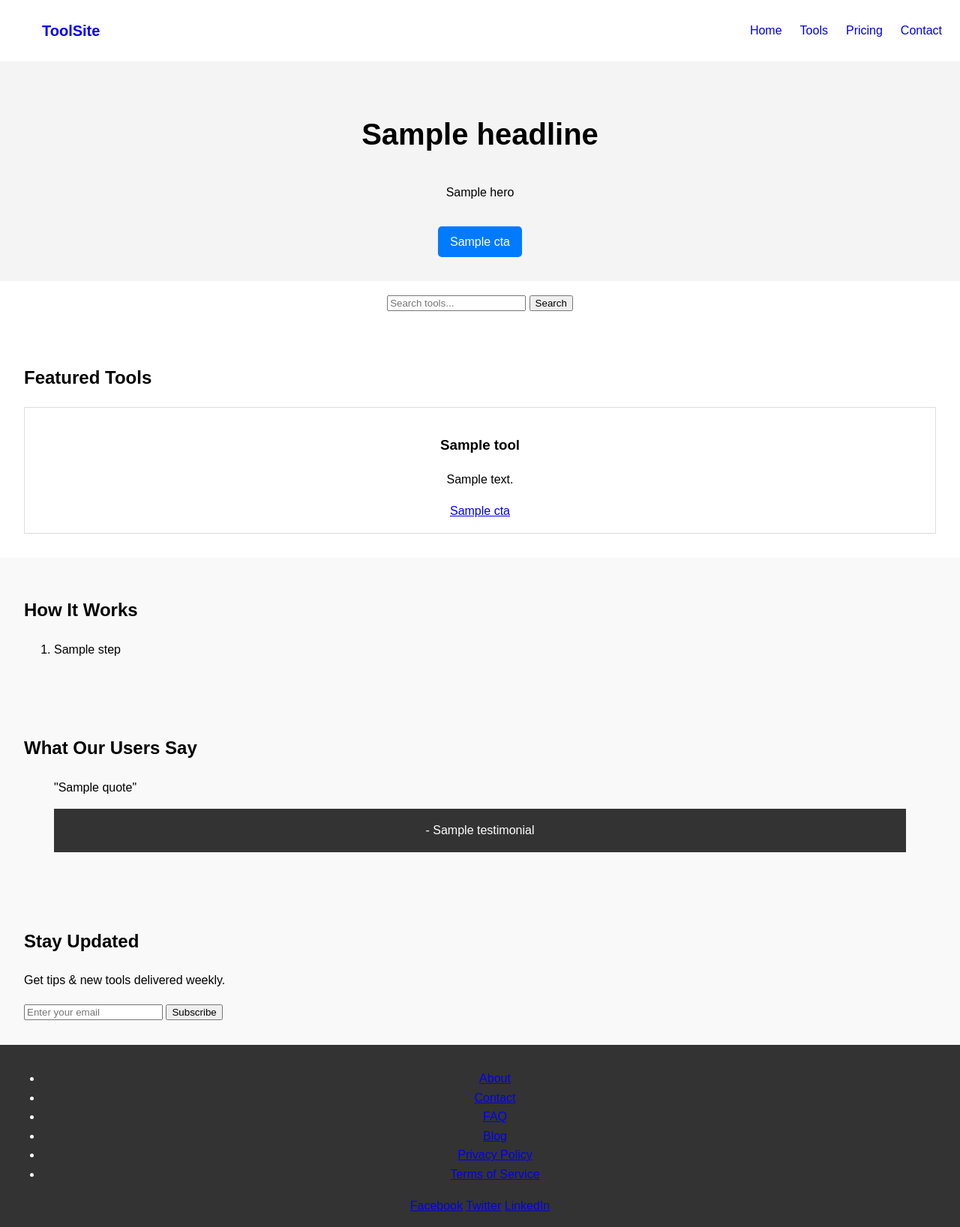
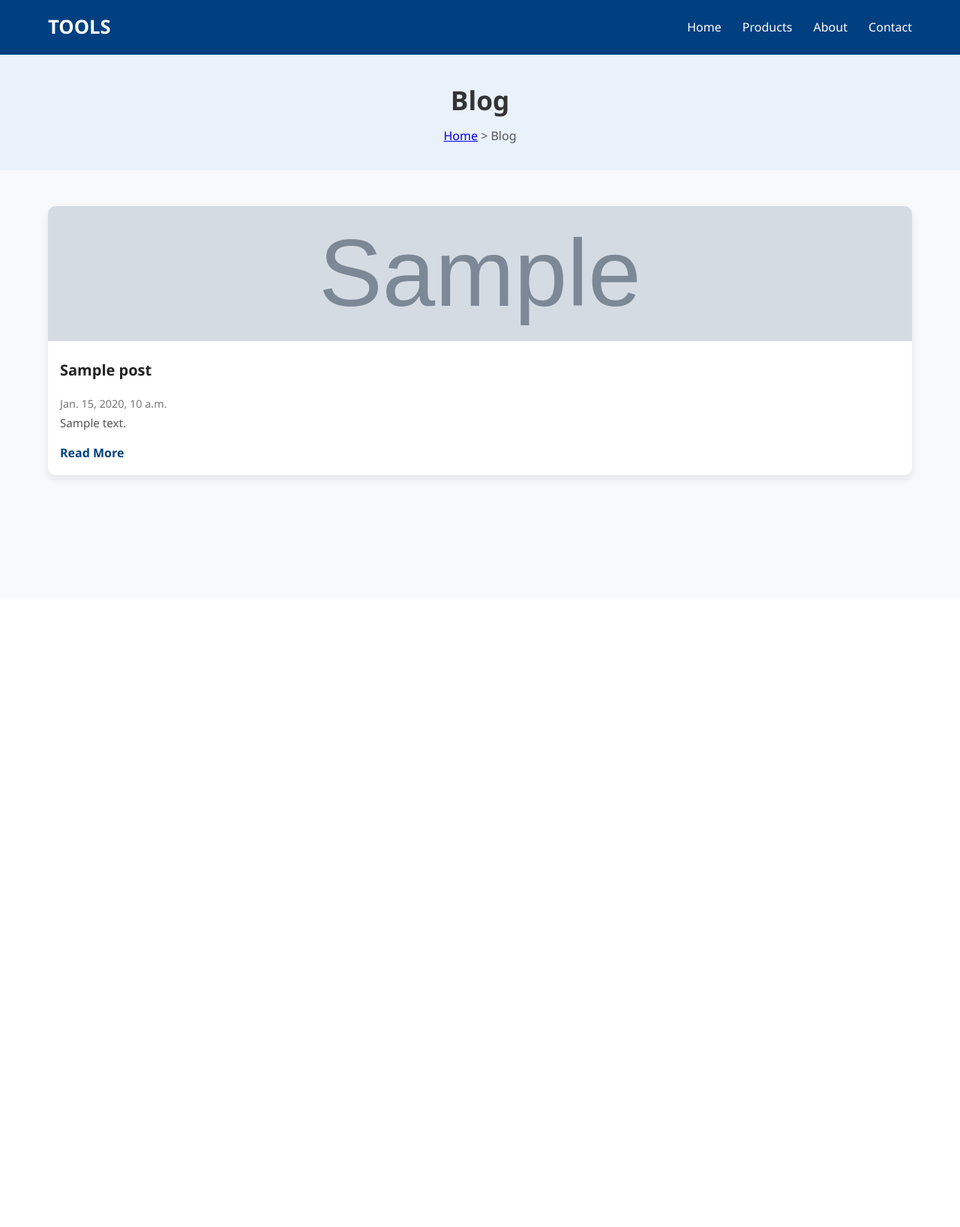
Before and after one commit to Maimoon-github/django_Tool_Website, a Django app: template Tool_Site/home/templates/home/index.html in a window 1280 px wide. Shown: the whole page at 75% size. After the commit the page ends 643 px from the top, so only its background shows below. Run offline with Django 4.2, Linux system fonts and the light colour scheme; the template is opened without the code that fills it: most values are stand-ins (such as "Sample title", 1, 10 or a date in 2020); grey boxes marked "Sample" are stand-in pictures.

Commit message:
Implement blog feature with index and detail views, update styles, and add pagination

```diff
--- a/Tool_Site/home/static/css/style.css
+++ b/Tool_Site/home/static/css/style.css
@@ -1,105 +1,139 @@
-body {
-    font-family: Arial, sans-serif;
+/* Base Reset */
+* {
     margin: 0;
     padding: 0;
+    box-sizing: border-box;
+  }
+
+  body {
+    font-family: 'Segoe UI', sans-serif;
+    background-color: #f8f9fb;
+    color: #333;
     line-height: 1.6;
   }
 
-.hero {
-    text-align: center;
-    padding: 2rem;
-    background: #f4f4f4;
+  /* Header */
+  header {
+    background: #004080;
+    color: #fff;
+    padding: 1rem 0;
   }
 
-.hero h1 {
-    font-size: 2.5rem;
+  .container {
+    width: 90%;
+    max-width: 1200px;
+    margin: auto;
   }
 
-.hero .btn-primary {
-    display: inline-block;
-    margin-top: 1rem;
-    padding: 0.5rem 1rem;
-    background: #007bff;
-    color: #fff;
-    text-decoration: none;
-    border-radius: 5px;
+  .nav {
+    display: flex;
+    justify-content: space-between;
+    align-items: center;
   }
 
-.search-bar {
-    text-align: center;
-    margin: 1rem 0;
+  .logo {
+    font-size: 1.6rem;
   }
 
-.featured-tools {
-    padding: 2rem;
-    background: #fff;
+  nav a {
+    color: white;
+    margin-left: 1.5rem;
+    text-decoration: none;
+    font-weight: 500;
   }
 
-.tools-grid {
-    display: grid;
-    grid-template-columns: repeat(auto-fit, minmax(200px, 1fr));
-    gap: 1rem;
+  nav a:hover {
+    text-decoration: underline;
   }
 
-.tool-card {
-    border: 1px solid #ddd;
-    padding: 1rem;
+  /* Hero Section */
+  .hero {
+    background: #e9f1fb;
+    padding: 2rem 0;
     text-align: center;
   }
 
-.how-it-works, .testimonials, .newsletter {
-    padding: 2rem;
-    background: #f9f9f9;
+  .hero h2 {
+    font-size: 2.2rem;
+    margin-bottom: 0.5rem;
   }
 
-footer {
-    text-align: center;
-    padding: 1rem;
-    background: #333;
-    color: #fff;
+  .hero p {
+    color: #555;
   }
 
-.navbar {
-    width: 100%;
-    padding: 0.75rem 1rem;
+  /* Blog Grid */
+  .blog-grid {
+    display: grid;
+    grid-template-columns: repeat(auto-fit, minmax(280px, 1fr));
+    gap: 2rem;
+    padding: 3rem 0;
   }
 
-.navbar-container {
-    display: flex;
-    align-items: center;
-    justify-content: space-between;
-    max-width: 1200px;
-    margin: 0 auto;
+  .blog-card {
+    background: #fff;
+    border-radius: 10px;
+    box-shadow: 0 6px 12px rgba(0, 0, 0, 0.08);
+    overflow: hidden;
+    transition: transform 0.2s ease;
   }
 
-.navbar-brand {
+  .blog-card:hover {
+    transform: translateY(-5px);
+  }
+
+  .blog-card img {
+    width: 100%;
+    height: 180px;
+    object-fit: cover;
+  }
+
+  .blog-card h3 {
+    padding: 1rem;
+    font-size: 1.25rem;
+    color: #222;
+  }
+
+  .blog-card .date {
+    padding: 0 1rem;
+    color: #777;
+    font-size: 0.9rem;
+  }
+
+  .blog-card p {
+    padding: 0 1rem 1rem;
+    font-size: 0.95rem;
+    color: #555;
+  }
+
+  .read-more {
+    display: inline-block;
+    margin: 0 1rem 1rem;
+    color: #004080;
     font-weight: bold;
-    font-size: 1.25rem;
     text-decoration: none;
   }
 
-.navbar-links {
-    list-style: none;
-    display: flex;
-    gap: 1.5rem;
+  .read-more:hover {
+    text-decoration: underline;
   }
 
-.navbar-links li a {
-    text-decoration: none;
-    font-size: 1rem;
-    font-weight: 500;
+  /* Pagination */
+  .pagination {
+    text-align: center;
+    padding-bottom: 3rem;
   }
 
-/* Responsive: stack links on small screens */
-@media (max-width: 600px) {
-    .navbar-container {
-        flex-direction: column;
-        align-items: flex-start;
+  .pagination button {
+    background: #004080;
+    color: white;
+    padding: 0.6rem 1.5rem;
+    border: none;
+    border-radius: 6px;
+    cursor: pointer;
+    font-size: 1rem;
   }
-    .navbar-links {
-        flex-direction: column;
-        gap: 0.75rem;
-        width: 100%;
-        padding-top: 0.5rem;
+
+  .pagination button:hover {
+    background: #003366;
   }
-}
--- a/Tool_Site/home/templates/home/index.html
+++ b/Tool_Site/home/templates/home/index.html
@@ -2,99 +2,50 @@
 <!DOCTYPE html>
 <html lang="en">
 <head>
-    <meta charset="UTF-8">
-    <meta name="viewport" content="width=device-width, initial-scale=1.0">
-    <title>Tool Website</title>
-    <link rel="stylesheet" href="{% static 'css/style.css' %}">
+  <meta charset="UTF-8" />
+  <meta name="viewport" content="width=device-width, initial-scale=1.0"/>
+  <title>Blog - Tools</title>
+  <link rel="stylesheet" href="{% static 'css/style.css' %}" />
 </head>
 <body>
-    <nav class="navbar">
-        <div class="navbar-container">
-            <a href="/" class="navbar-brand">ToolSite</a>
-            <ul class="navbar-links">
-                <li><a href="#">Home</a></li>
-                <li><a href="#">Tools</a></li>
-                <li><a href="#">Pricing</a></li>
-                <li><a href="#">Contact</a></li>
-            </ul>
+  <header>
+    <div class="container nav">
+      <h1 class="logo">TOOLS</h1>
+      <nav>
+        <a href="{% url 'blog_index' %}">Home</a>
+        <a href="#">Products</a>
+        <a href="#">About</a>
+        <a href="#">Contact</a>
+      </nav>
     </div>
-    </nav>
+  </header>
 
-    <!-- Hero Section -->
   <section class="hero">
-        <h1>{{ hero.headline }}</h1>
-        <p>{{ hero.subheading }}</p>
-        <a href="#" class="btn-primary">{{ hero.cta }}</a>
-    </section>
-
-    <!-- Search Bar -->
-    <section class="search-bar">
-        <input type="text" placeholder="Search tools..." />
-        <button>Search</button>
-    </section>
-
-    <!-- Featured Tools -->
-    <section class="featured-tools">
-        <h2>Featured Tools</h2>
-        <div class="tools-grid">
-            {% for tool in featured_tools %}
-                <div class="tool-card">
-                    <h3>{{ tool.title }}</h3>
-                    <p>{{ tool.description }}</p>
-                    <a href="#" class="btn-secondary">{{ tool.cta }}</a>
-                </div>
-            {% endfor %}
+    <div class="container">
+      <h2>Blog</h2>
+      <p><a href="{% url 'blog_index' %}">Home</a> > Blog</p>
     </div>
   </section>
 
-    <!-- How It Works -->
-    <section class="how-it-works">
-        <h2>How It Works</h2>
-        <ol>
-            {% for step in how_it_works %}
-                <li>{{ step }}</li>
+  <main class="container blog-grid">
+    {% for post in blog_posts %}
+    <div class="blog-card">
+      <img src="{% static post.image %}" alt="{{ post.title }}">
+      <h3>{{ post.title }}</h3>
+      <span class="date">{{ post.date }}</span>
+      <p>{{ post.content|truncatechars:100 }}</p>
+      <a href="{% url 'blog_detail' forloop.counter0 %}" class="read-more">Read More</a>
+    </div>
     {% endfor %}
-        </ol>
-    </section>
+  </main>
 
-    <!-- Testimonials -->
-    <section class="testimonials">
-        <h2>What Our Users Say</h2>
-        <div class="carousel">
-            {% for testimonial in testimonials %}
-                <blockquote>
-                    <p>"{{ testimonial.quote }}"</p>
-                    <footer>- {{ testimonial.name }}</footer>
-                </blockquote>
-            {% endfor %}
+  <div class="container pagination">
+    {% if page_obj.has_previous %}
+      <a href="?page={{ page_obj.previous_page_number }}"><button>Previous</button></a>
+    {% endif %}
+    {% if page_obj.has_next %}
+      <a href="?page={{ page_obj.next_page_number }}"><button>Next</button></a>
+    {% endif %}
   </div>
-    </section>
-
-    <!-- Newsletter Signup -->
-    <section class="newsletter">
-        <h2>Stay Updated</h2>
-        <p>Get tips & new tools delivered weekly.</p>
-        <form>
-            <input type="email" placeholder="Enter your email" required />
-            <button type="submit">Subscribe</button>
-        </form>
-    </section>
-
-    <!-- Footer -->
-    <footer>
-        <ul>
-            <li><a href="#">About</a></li>
-            <li><a href="#">Contact</a></li>
-            <li><a href="#">FAQ</a></li>
-            <li><a href="#">Blog</a></li>
-            <li><a href="#">Privacy Policy</a></li>
-            <li><a href="#">Terms of Service</a></li>
-        </ul>
-        <div class="social-icons">
-            <a href="#">Facebook</a>
-            <a href="#">Twitter</a>
-            <a href="#">LinkedIn</a>
-        </div>
-    </footer>
 </body>
 </html>
--- a/Tool_Site/home/urls.py
+++ b/Tool_Site/home/urls.py
@@ -2,5 +2,6 @@ from django.urls import path
 from . import views
 
 urlpatterns = [
-    path('', views.home, name='home'),
+    path('', views.blog_index, name='blog_index'),
+    path('blog/<int:post_id>/', views.blog_detail, name='blog_detail'),
 ]
--- a/Tool_Site/mysite/settings.py
+++ b/Tool_Site/mysite/settings.py
@@ -78,5 +78,8 @@ USE_I18N = True
 USE_TZ = True
 
 STATIC_URL = 'static/'
+STATICFILES_DIRS = [
+    BASE_DIR / 'home' / 'static',
+]
 
 DEFAULT_AUTO_FIELD = 'django.db.models.BigAutoField'
```
Also changed, not shown: Tool_Site/home/templates/home/blog.html (added, +38 -0 lines), Tool_Site/home/views.py (+52 -22 lines), 3 other files. Lines whose indentation alone changed are shown as unchanged.
